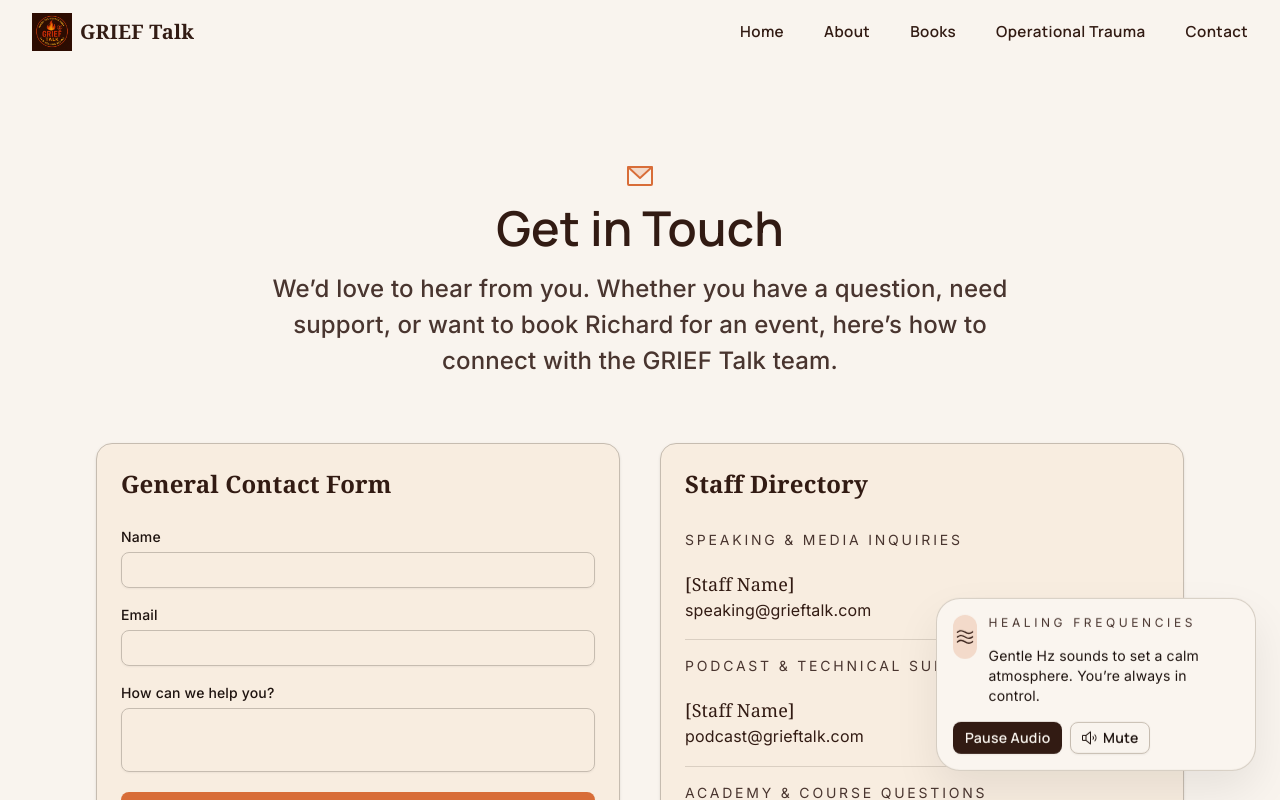
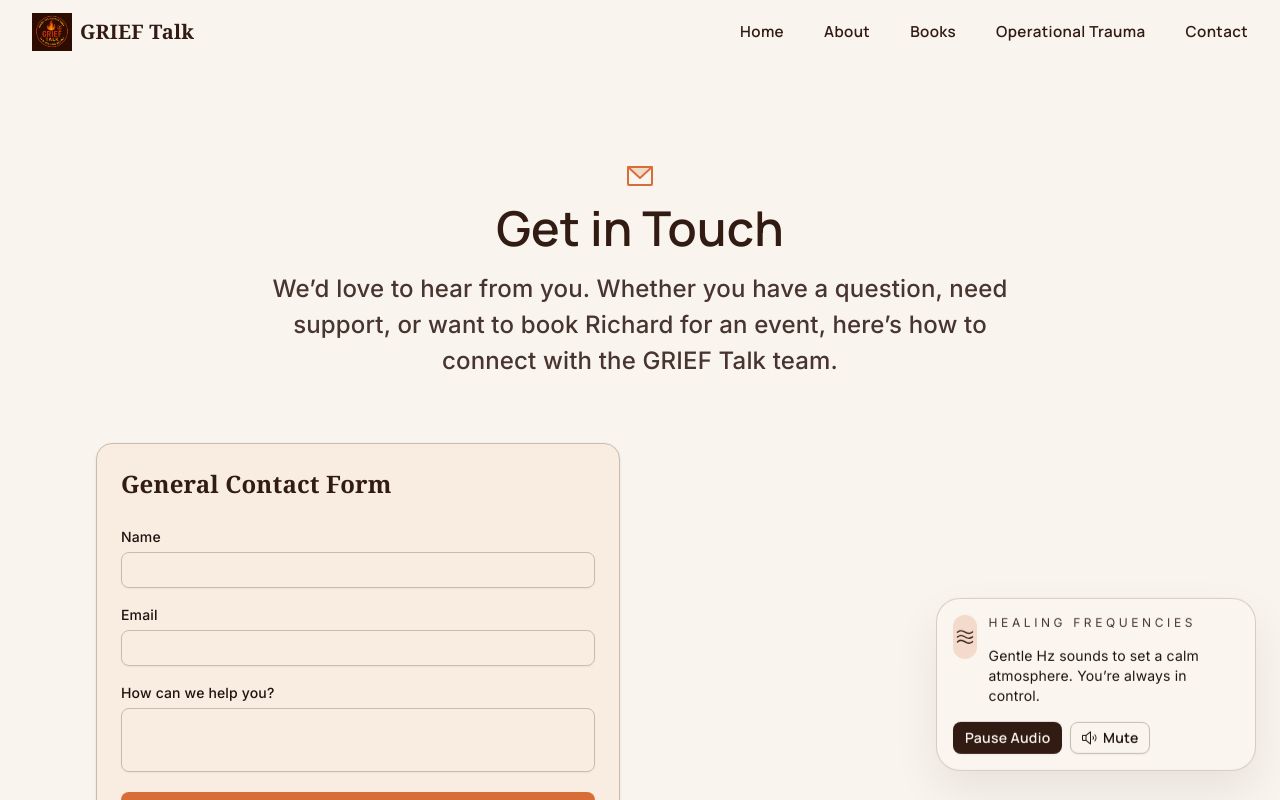
Before and after one commit to SerStakeAlot/grief-talk, a React (Vite) app: page /contact in a window 1280 px wide. Shown: the top 800 px of the page. Built offline with nearby package versions, Linux system fonts and the light colour scheme.

Commit message:
Remove Staff Directory section from Contact page

```diff
--- a/src/components/Contact.tsx
+++ b/src/components/Contact.tsx
@@ -149,13 +149,7 @@ const whyCollegesChoose = [
     'Immediate crisis response after a campus tragedy',
     'Non-clinical emotional care that is flexible and student-centered'
 ]
-const staffContacts = [
-    { label: 'Speaking & Media Inquiries', name: '[Staff Name]', email: 'speaking@grieftalk.com' },
-    { label: 'Podcast & Technical Support', name: '[Staff Name]', email: 'podcast@grieftalk.com' },
-    { label: 'Academy & Course Questions', name: '[Staff Name]', email: 'academy@grieftalk.com' },
-    { label: 'Bookstore & Resources', name: '[Staff Name]', email: 'resources@grieftalk.com' },
-    { label: 'General Questions', name: '[Staff Name]', email: 'info@grieftalk.com' },
-]
+// Staff directory removed per request
 
 const socials = [
     { label: 'Facebook', icon: FacebookLogo, href: 'https://facebook.com' },
@@ -269,29 +263,6 @@ export function Contact() {
                                     )}
                                 </Button>
                             </form>
-                        </CardContent>
-                    </Card>
-
-                    <Card className="bg-card border-border">
-                        <CardHeader>
-                            <CardTitle className="text-2xl font-serif text-primary">
-                                Staff Directory
-                            </CardTitle>
-                        </CardHeader>
-                        <CardContent className="space-y-4">
-                            {staffContacts.map((staff) => (
-                                <div key={staff.email} className="border-b border-border/60 pb-4 last:border-0 last:pb-0">
-                                    <p className="text-sm uppercase tracking-[0.2em] text-muted-foreground">
-                                        {staff.label}
-                                    </p>
-                                    <p className="text-lg font-serif text-primary">
-                                        {staff.name}
-                                    </p>
-                                    <a href={`mailto:${staff.email}`} className="text-secondary hover:underline focus:outline-none focus-visible:ring-2 focus-visible:ring-ring focus-visible:ring-offset-2">
-                                        {staff.email}
-                                    </a>
-                                </div>
-                            ))}
                         </CardContent>
                     </Card>
                 </div>
```
